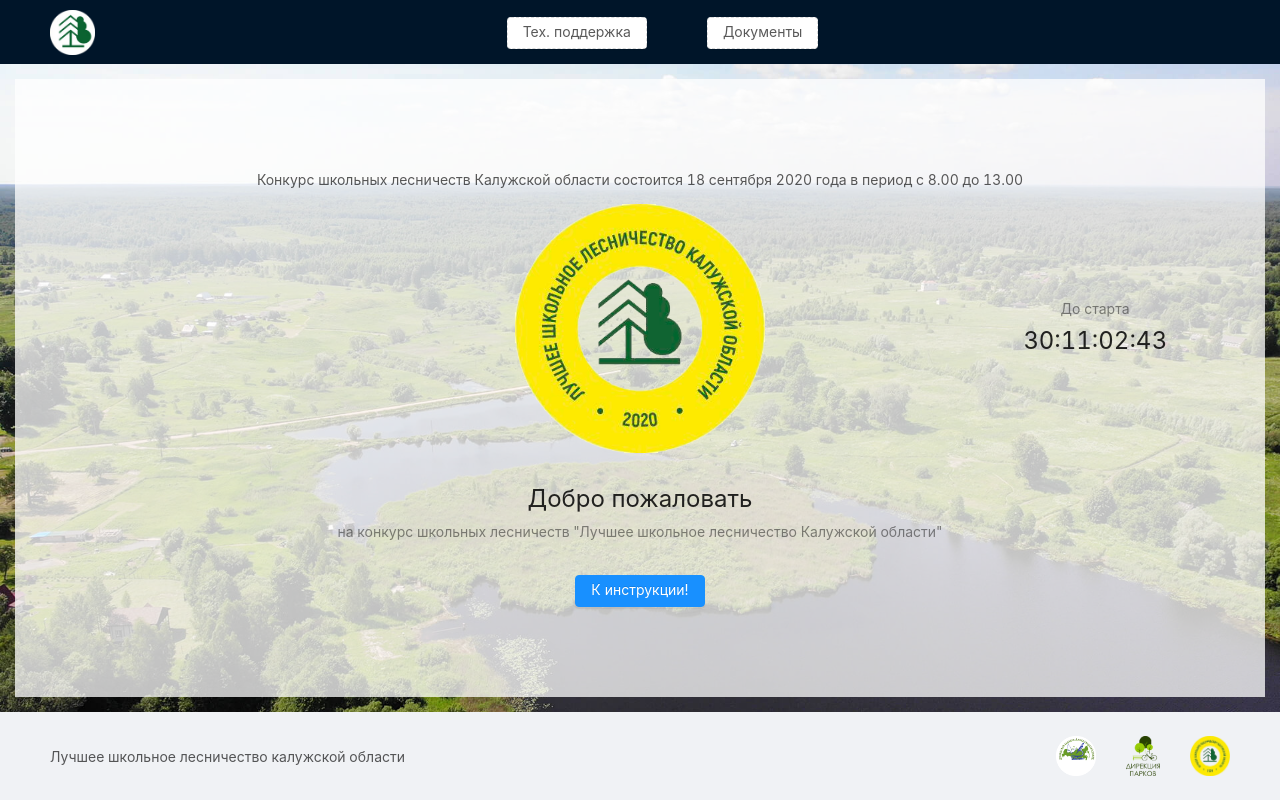
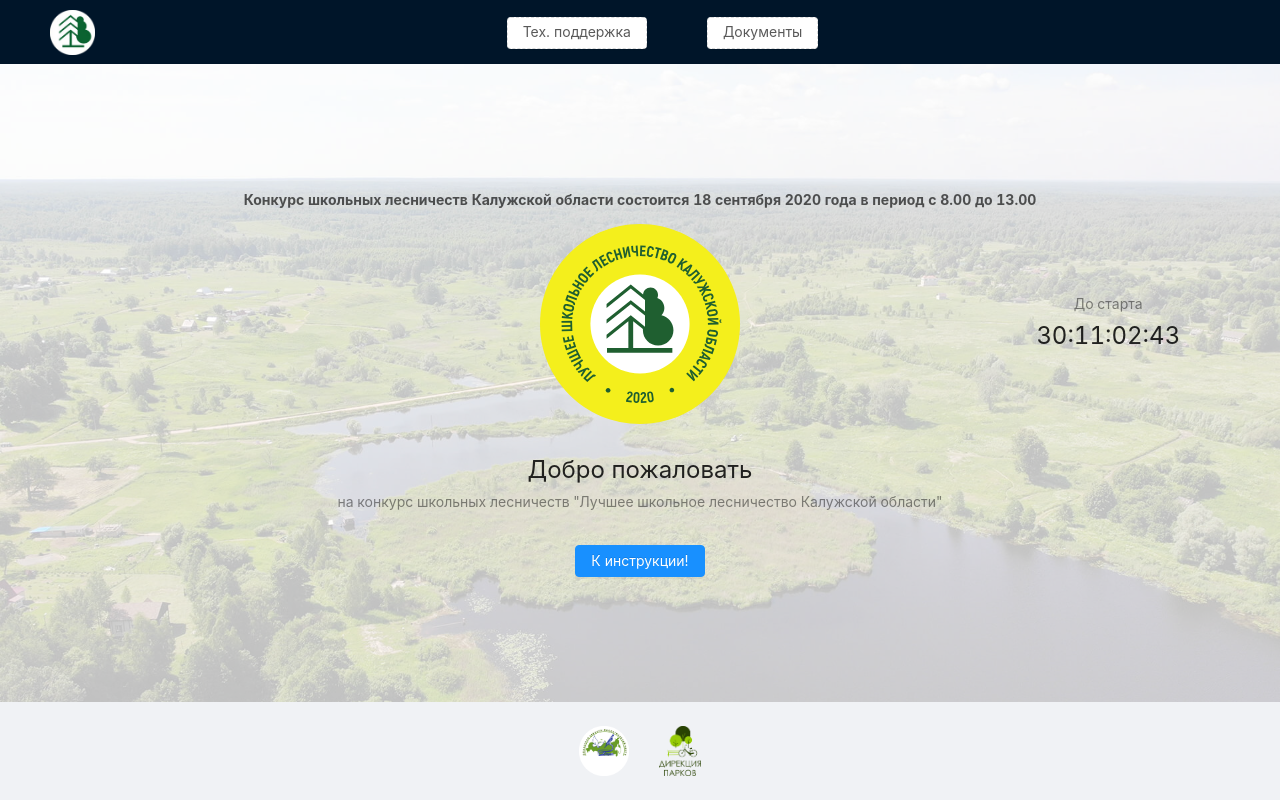
Before and after one commit to Greydius/newquiz, a Vue app: page / in a window 1280 px wide. Built offline with nearby package versions, Linux system fonts and the light colour scheme.

Commit message:
home page fixes

```diff
--- a/src/components/layouts/Content.vue
+++ b/src/components/layouts/Content.vue
@@ -19,10 +19,10 @@ export default {
   background-image: url(../../assets/images/background.jpg);
   background-size: cover;
   background-position-y: center;
-  padding: 15px;
+  padding: 0px;
   &__wrapper {
     flex: 1;
-    padding: 0px;
+    padding: 30px;
     background: rgba(255, 255, 255, 0.75);
   }
 }
--- a/src/components/layouts/Footer.vue
+++ b/src/components/layouts/Footer.vue
@@ -1,13 +1,9 @@
 <template>
   <a-layout-footer class="footer">
     <div class="footer__block">
-      Лучшее школьное лесничество калужской области
-    </div>
-
-    <div class="footer__block">
       <img src="@/assets/images/footer-logo-1.png" class="footer__logo" alt="">
       <img src="@/assets/images/footer-logo-2.png" class="footer__logo" alt="">
-      <img src="@/assets/images/footer-logo-3.png" class="footer__logo" alt="">
+      <!-- <img src="@/assets/images/footer-logo-3.png" class="footer__logo" alt=""> -->
     </div>
   </a-layout-footer>
 </template>
@@ -21,7 +17,7 @@ export default {
 <style lang="scss">
 .footer {
   display: flex;
-  justify-content: space-between;
+  justify-content: center;
   align-items: center;
 
   &__block {
@@ -29,7 +25,7 @@ export default {
   }
 
   &__logo {
-    height: 40px;
+    height: 50px;
   }
 
   &__logo + &__logo {
--- a/src/views/pages/info/Welcome.vue
+++ b/src/views/pages/info/Welcome.vue
@@ -8,7 +8,7 @@
       <div class="welcome__wrapper">
         <p>Конкурс школьных лесничеств Калужской области состоится 18 сентября 2020 года в период с 8.00 до 13.00</p>
         <div class="welcome__inner-wrapper">
-          <img src="@/assets/images/logo.png" class="welcome__logo">
+          <img src="@/assets/images/logo.svg" class="welcome__logo">
           <div class="welcome__timer">
             <StatisticCoundown
               title="До старта"
@@ -57,6 +57,12 @@ export default {
 .welcome {
   padding: 24px 16px;
 
+  &__wrapper {
+    p {
+      font-weight: bold;
+    }
+  }
+
   &__inner-wrapper {
     position: relative;
   }
@@ -69,7 +75,7 @@ export default {
     align-items: center;
   }
   &__logo {
-    width: 250px;
+    width: 200px;
   }
 }
 </style>
```
Also changed, not shown: src/assets/images/logo.svg (added).
